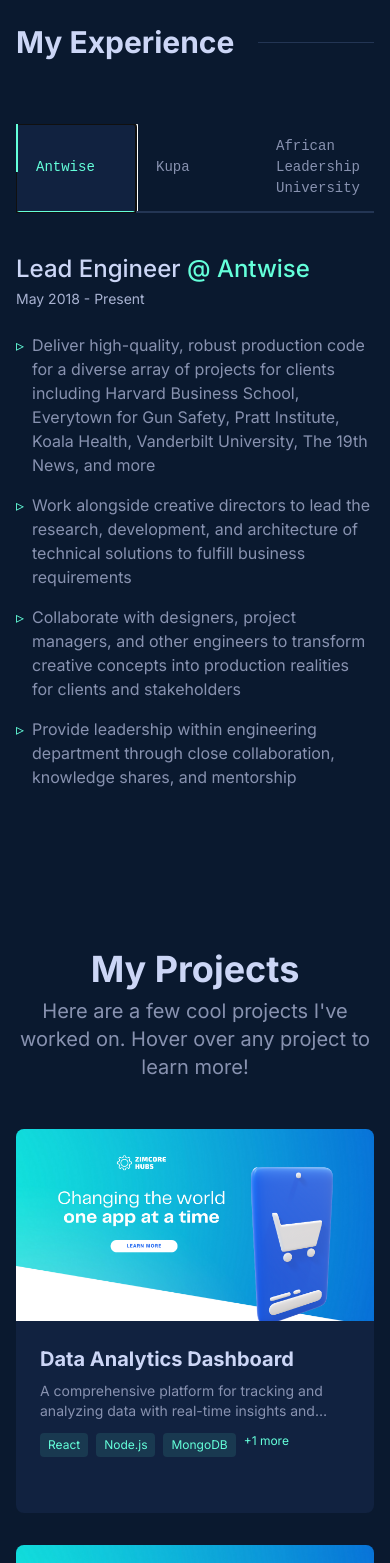
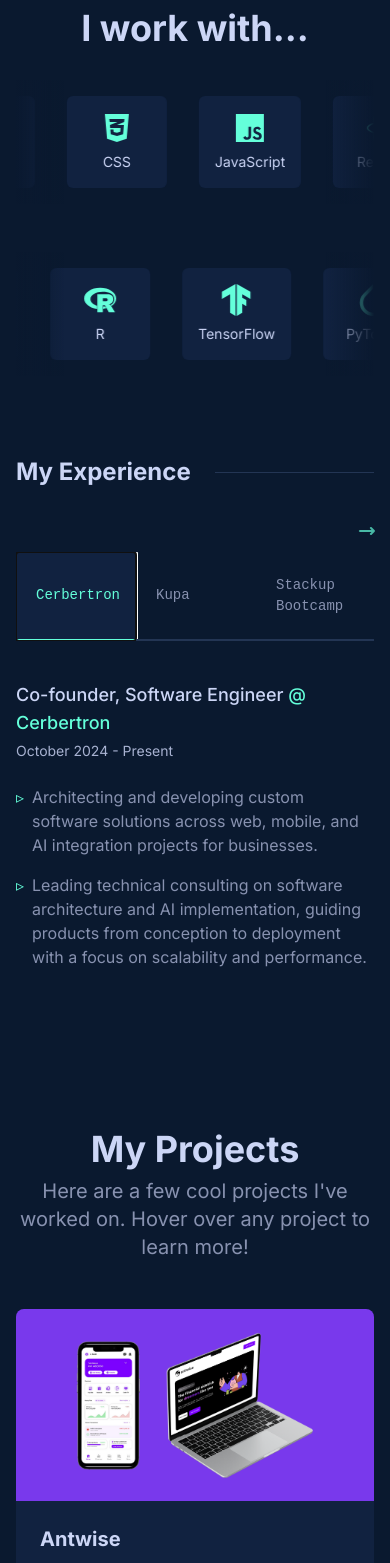
Before and after one commit to thedavidemmanuel/portfolio, a Next.js app: page / in a window 390 px wide. Shown: the part 2460-4023 px from the top of the page. Built offline with nearby package versions, Linux system fonts and the light colour scheme.

Commit message:
New updates

```diff
--- a/src/app/page.tsx
+++ b/src/app/page.tsx
@@ -20,16 +20,16 @@
         <About />
       </section>
 
+      <section id="skills">
+        <Skills />
+      </section>
+
       <section id="experience">
         <Experience />
       </section>
 
       <section id="portfolio">
         <Projects />
-      </section>
-
-      <section id="skills">
-        <Skills />
       </section>
 
       <section id="contact">
--- a/src/components/About.tsx
+++ b/src/components/About.tsx
@@ -5,7 +5,7 @@
 
 const About = () => {
   return (
-    <section className="min-h-screen bg-[#0a192f] px-6 md:px-16">
+    <section id="about" className="min-h-screen bg-[#0a192f] px-6 md:px-16 pt-16 scroll-mt-16">
       <div className="max-w-6xl mx-auto">
         <h2 className="text-white text-3xl md:text-4xl font-bold mb-8 relative inline-block">
           About Me
--- a/src/components/Experience.tsx
+++ b/src/components/Experience.tsx
@@ -9,9 +9,19 @@
   // Set the default active tab to the first item in experienceData
   const [activeTabId, setActiveTabId] = useState<string>(experienceData[0].id);
   const [tabFocus, setTabFocus] = useState<number>(0);
+  // New: state for mobile detection
+  const [isMobile, setIsMobile] = useState<boolean>(false);
   const tabs = useRef<(HTMLButtonElement | null)[]>([]);
   const containerRef = useRef<HTMLDivElement>(null);
   const highlightPosition = `${experienceData.findIndex(({ id }) => id === activeTabId) * 48}px`;
+
+  // New: update isMobile on mount and on resize
+  useEffect(() => {
+    const checkMobile = () => setIsMobile(window.innerWidth < 768);
+    checkMobile();
+    window.addEventListener('resize', checkMobile);
+    return () => window.removeEventListener('resize', checkMobile);
+  }, []);
 
   // Update CSS variable on the container element
   useEffect(() => {
@@ -48,17 +58,39 @@
   return (
     <section className="w-full py-20 bg-[#0a192f] text-[#8892b0]">
       <div className="container mx-auto px-4 max-w-4xl">
-        <h2 className="text-3xl font-bold mb-16 flex items-center text-[#ccd6f6]">
+        <h2 className="text-2xl md:text-2xl font-bold mb-16 flex items-center text-[#ccd6f6]">
           My Experience
           <div className="h-px bg-[#233554] flex-grow ml-6"></div>
         </h2>
 
+        <div className="relative">
+          {/* Moved: Mobile swipe icon */}
+          {isMobile && (
+            <div className={`${styles.swipeIcon} absolute -top-8 right-0`}>
+              <svg
+                width="24"
+                height="24"
+                viewBox="0 0 24 24"
+                fill="none"
+                xmlns="http://www.w3.org/2000/svg"
+              >
+                <path
+                  d="M16 8L19 11M19 11L16 14M19 11H5"
+                  stroke="#64ffda"
+                  strokeWidth="2"
+                  strokeLinecap="round"
+                  strokeLinejoin="round"
+                />
+              </svg>
+            </div>
+          )}
           <div className="flex flex-col md:flex-row">
             {/* Left - Company tabs */}
             <div className={`${styles.tabContainer} relative mb-10 md:mb-0 md:w-1/4 md:max-w-[200px]`} ref={containerRef}>
-            {/* Highlight indicator for active tab; reads CSS variable */}
+              {/* For desktop only, display vertical highlight */}
+              {!isMobile && (
                 <div className={styles.highlightIndicator}></div>
-
+              )}
               <div className={styles.tabRow} role="tablist">
                 {experienceData.map(({ id, company }, i) => {
                   const isSelected = activeTabId === id;
@@ -71,7 +103,7 @@
                       tabIndex={isSelected ? 0 : -1}
                       ref={el => { tabs.current[i] = el; }}
                       id={`tab-${id}`}
-                    aria-selected={isSelected ? 'true' : 'false'}
+                      aria-selected={isSelected}
                       aria-controls={`panel-${id}`}
                     >
                       {company}
@@ -79,6 +111,7 @@
                   );
                 })}
               </div>
+              {/* Removed mobile swipe indicator from here */}
             </div>
 
             {/* Right - Job details */}
@@ -91,7 +124,7 @@
                   id={`panel-${id}`}
                   aria-labelledby={`tab-${id}`}
                 >
-                <h3 className="text-2xl font-medium text-[#ccd6f6]">
+                  <h3 className="text-lg md:text-xl font-medium text-[#ccd6f6]">
                     <span>{title}</span>
                     <span className="text-[#64ffda]"> @ </span>
                     <a
@@ -119,6 +152,7 @@
             </div>
           </div>
         </div>
+      </div>
     </section>
   );
 };
--- a/src/components/Projects.tsx
+++ b/src/components/Projects.tsx
@@ -19,19 +19,19 @@
   const projects: Project[] = [
     {
       id: 1,
-      title: "Data Analytics Dashboard",
+      title: "Antwise",
       description: "A comprehensive platform for tracking and analyzing data with real-time insights and customizable dashboards.",
-      technologies: ["React", "Node.js", "MongoDB", "Express"],
-      image: "/project-2.f578e93de9e9a9cfc0b5.png",
-      liveLink: "https://example.com/project1",
+      technologies: ["React Native", "TypeScript", "PostgreSQL", "Supabase"],
+      image: "/antwise.png",
+      liveLink: "https://www.antwise.app/",
       codeLink: "https://github.com/yourusername/project1",
     },
     {
       id: 2,
-      title: "AI Workflow Assistant",
+      title: "Financial Literacy Grid DQN",
       description: "An AI-powered tool that automates workflow processes and increases productivity through smart suggestions.",
       technologies: ["Python", "TensorFlow", "React", "FastAPI"],
-      image: "/project-2.f578e93de9e9a9cfc0b5.png",
+      image: "/dqn.png",
       liveLink: "https://example.com/project2",
       codeLink: "https://github.com/yourusername/project2",
     },
--- a/src/components/Skills.tsx
+++ b/src/components/Skills.tsx
@@ -120,9 +120,9 @@
   }, []);
 
   return (
-    <section className="w-full py-16 bg-[#0a192f] text-[#8892b0] overflow-hidden">
+    <section className="w-full bg-[#0a192f] text-[#8892b0] overflow-hidden">
       <div className="container mx-auto px-4">
-        <h2 className="text-4xl font-bold text-center mb-12 text-[#ccd6f6]">
+        <h2 className="text-4xl font-bold text-center mb-8 text-[#ccd6f6]">
           I work with...
         </h2>
 
--- a/src/components/experienceData.ts
+++ b/src/components/experienceData.ts
@@ -11,67 +11,58 @@
 
   const experienceData: Experience[] = [
     {
-      id: 'Antwise',
-      company: 'Antwise',
-      title: 'Lead Engineer',
+      id: 'Cerbertron',
+      company: 'Cerbertron',
+      title: 'Co-founder, Software Engineer',
       url: 'https://antwise.app',
-      date: 'May 2018 - Present',
+      date: 'October 2024 - Present',
       responsibilities: [
-        'Deliver high-quality, robust production code for a diverse array of projects for clients including Harvard Business School, Everytown for Gun Safety, Pratt Institute, Koala Health, Vanderbilt University, The 19th News, and more',
-        'Work alongside creative directors to lead the research, development, and architecture of technical solutions to fulfill business requirements',
-        'Collaborate with designers, project managers, and other engineers to transform creative concepts into production realities for clients and stakeholders',
-        'Provide leadership within engineering department through close collaboration, knowledge shares, and mentorship'
+        'Architecting and developing custom software solutions across web, mobile, and AI integration projects for businesses.',
+        'Leading technical consulting on software architecture and AI implementation, guiding products from conception to deployment with a focus on scalability and performance.',
       ]
     },
     {
       id: 'Kupa',
       company: 'Kupa',
-      title: 'UI Engineer',
-      url: 'https://apple.com',
-      date: 'July 2017 - April 2018',
+      title: 'Web Development Intern',
+      url: 'https://www.kupaglobal.com/',
+      date: 'January - May 2024',
       responsibilities: [
-        'Developed and maintained features for Apple Music web application using Ember.js',
-        'Collaborated with design and product teams to create intuitive user interfaces',
-        'Optimized application performance and addressed cross-browser compatibility issues',
-        'Participated in code reviews and contributed to internal component libraries'
+        'Developed and maintained corporate web infrastructure, integrating an A.T.S. system to create a candidate talent pool to streamline the recruitment process and improve the efficiency of talent acquisition. ',
       ]
     },
     {
-      id: 'scout',
-      company: 'African Leadership University',
-      title: 'Studio Developer',
-      url: 'https://scout.camd.northeastern.edu/',
-      date: 'January 2017 - June 2017',
+      id: 'Bootcamp',
+      company: 'Stackup Bootcamp',
+      title: 'Co-ordinator/Lead Instructor',
+      url: 'https://stackup9ja.dev',
+      date: 'October 2023 - Present',
       responsibilities: [
-        'Worked with a team of student designers and developers to create digital solutions for real-world clients',
-        'Built and shipped the new website for Scout\'s design studio using WordPress',
-        'Assisted in teaching workshops for design and development students',
-        'Developed custom WordPress themes and plugins to meet client requirements'
+        'Organize and lead an annual intensive programming bootcamp for undergraduate students in Nigeria, building a pipeline of skilled developers.',
+        'Secure funding to provide internet connectivity support for participants, removing a critical barrier to technology education in Africa.',
       ]
     },
     {
-      id: 'starry',
-      company: 'Starry',
-      title: 'Software Engineer Co-op',
-      url: 'https://starry.com',
-      date: 'July 2016 - December 2016',
+      id: 'ALU',
+      company: 'African Leadership University',
+      title: 'Course Assistant, Data Science Short Course',
+      url: 'https://www.alueducation.com/',
+      date: 'September 2023',
       responsibilities: [
-        'Built and shipped features for Starry\'s customer-facing web application using Angular',
-        'Engineered and maintained internal tools for the customer support team',
-        'Worked with the product team to design and implement new features',
-        'Conducted unit and integration testing for application stability'
+        'Assisted a visiting expert in facilitating a Data Science course covering data analysis, visualization, and mining.',
+        'Played a key role in enhancing participants knowledge of SQL and Python, leading to improved comprehension and skill application. ',
+        'Provided personalized support to students, addressing their questions and challenges, and fostering a collaborative learning environment.',
       ]
     },
     {
-      id: 'mullenlowe',
-      company: 'MullenLowe',
-      title: 'Creative Technologist Co-op',
-      url: 'https://us.mullenlowe.com',
-      date: 'July - December 2015',
+      id: 'GLP',
+      company: 'Global Leaders Program',
+      title: 'Participant',
+      url: 'https://www.carnegiefoundation.org/blog/meet-the-2023-global-leadership-program-cohort/',
+      date: 'July - August 2023',
       responsibilities: [
-        'Developed, maintained, and shipped production code for client websites primarily using HTML, CSS, Sass, JavaScript, and jQuery',
-        'Performed quality assurance tests on various sites to ensure cross-browser compatibility and mobile responsiveness',
-        'Clients included JetBlue, Lovesac, U.S. Cellular, U.S. Department of Defense, and more'
+        'Selected among 20 distinguished students at the African Leadership University for a one-month program to learn and explore innovation strategies through industrial visits to leading Silicon Valley tech companies, including Netflix, Google, Amazon, OpenAI, Ideo, Uber, Lyft, etc.  ',
+        'Engaged in intensive sessions on tech innovation, design thinking, entrepreneurship, and leadership, gaining invaluable insights from interactions with top industry leaders and entrepreneurs, including Sheryl Sandberg, Reed Hastings, Astro Teller, and other notable leaders. '
       ]
     }
   ];
--- a/src/styles/experience.module.css
+++ b/src/styles/experience.module.css
@@ -69,3 +69,20 @@
 .tabContentActive {
   display: block;
 }
+
+.swipeIcon {
+  animation: slideRight 1.5s ease-in-out infinite;
+  opacity: 0.7;
+}
+
+@keyframes slideRight {
+  0% {
+    transform: translateX(-5px);
+  }
+  50% {
+    transform: translateX(5px);
+  }
+  100% {
+    transform: translateX(-5px);
+  }
+}
```
Also changed, not shown: public/antwise.png (added), public/dqn.png (added). Lines whose indentation alone changed are shown as unchanged.
